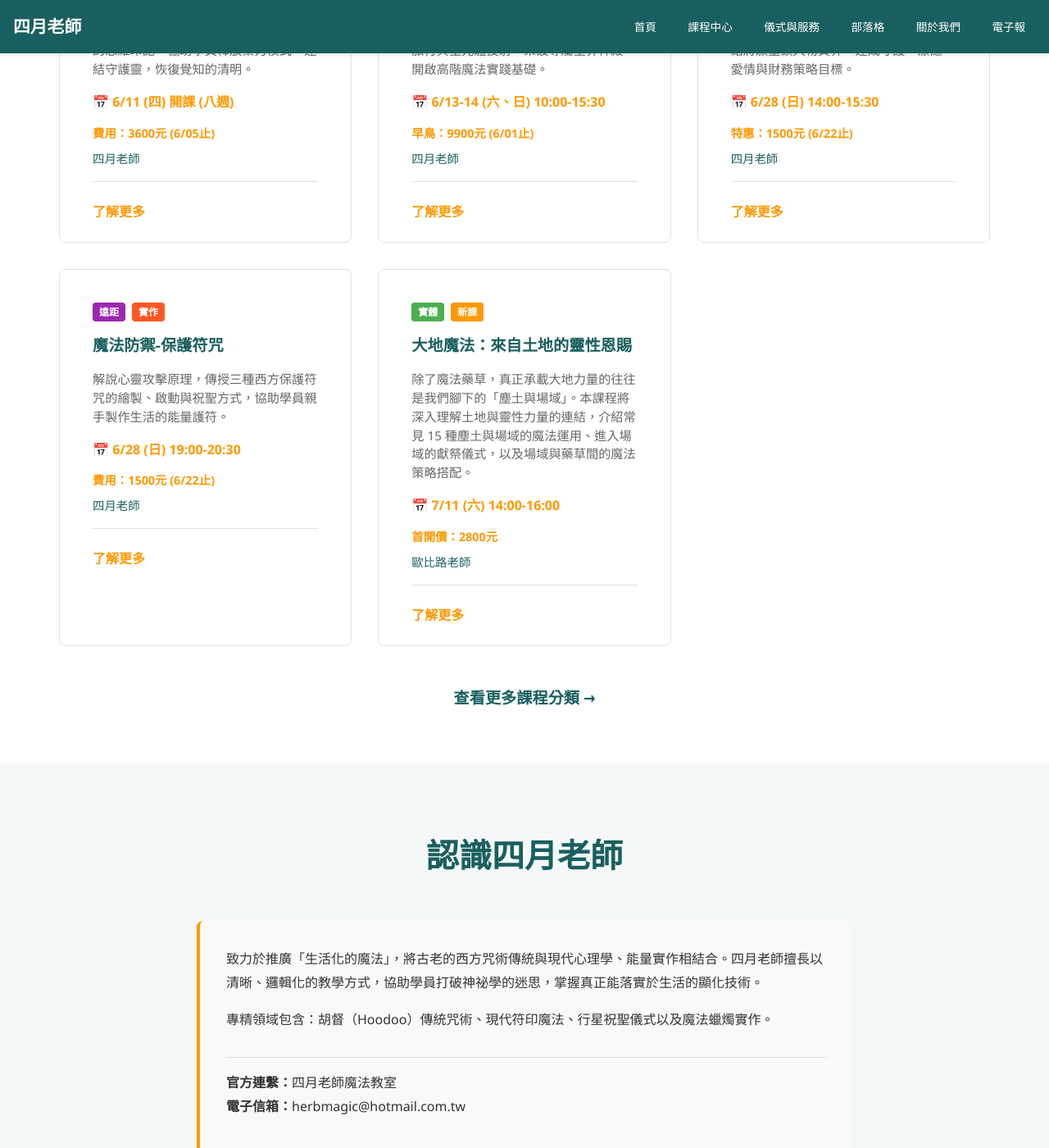
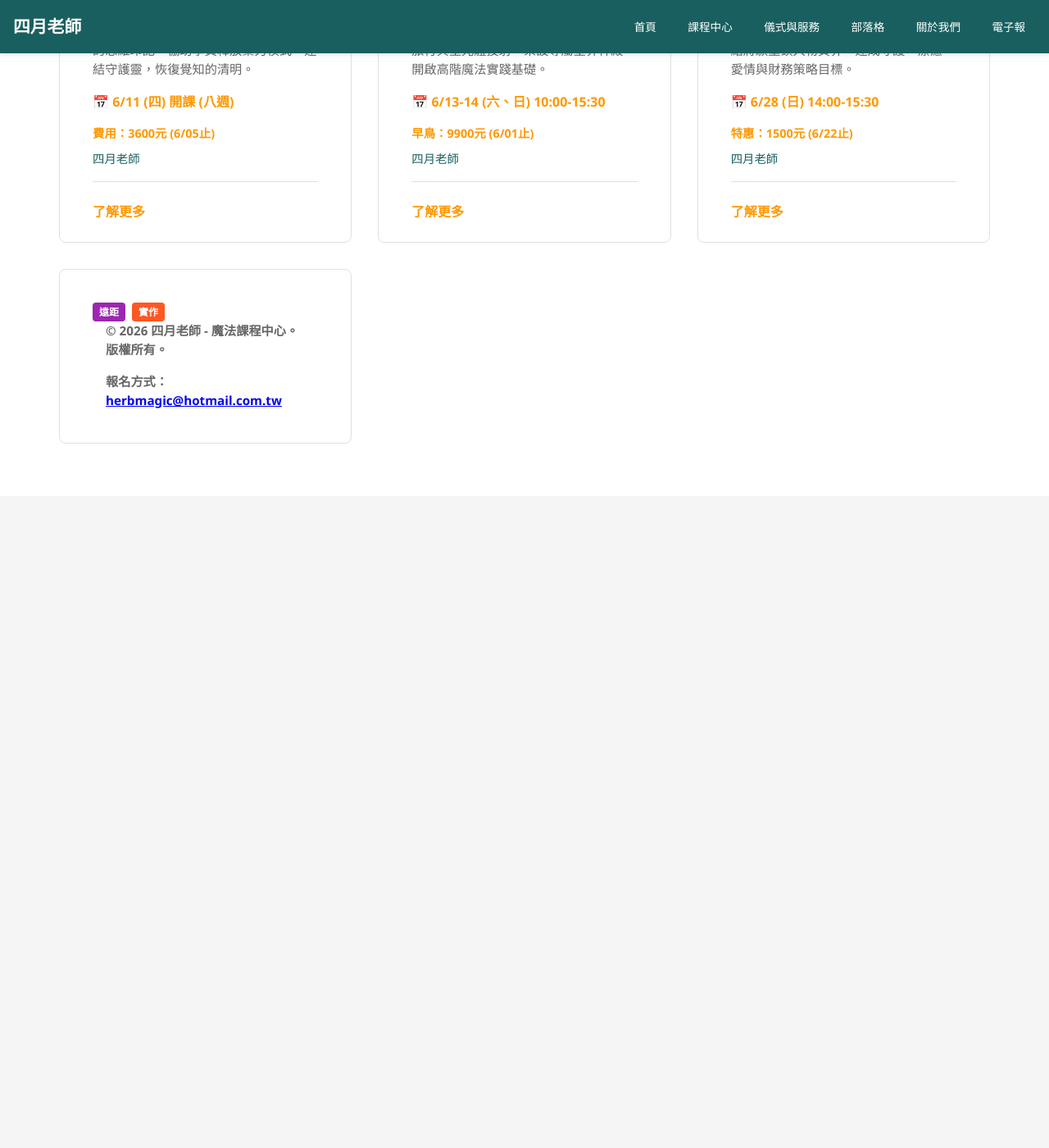
Before and after one commit to light4uliuphone-lang/hoodoo, a Jekyll site: the page built from index.html, in a window 1280 px wide and 1400 px high, scrolled down 747 px. Shown: the whole window at 82% size. Built offline with Jekyll 4.4.1, drawn with Linux system fonts in a browser that asks for light colours; after the commit the page ends 1352 px from its top, so only the background shows below that.

Commit message:
Update index.html

```diff
--- a/index.html
+++ b/index.html
@@ -73,68 +73,4 @@ description: 探索四月老師的魔法教學中心，提供專業胡督(Hoodoo
                     <span style="background-color: #9c27b0; color: white; padding: 2px 8px; border-radius: 4px; font-size: 0.75rem; font-weight: bold;">遠距</span>
                     <span style="background-color: #ff5722; color: white; padding: 2px 8px; border-radius: 4px; font-size: 0.75rem; font-weight: bold;">實作</span>
                 </div>
-                <h3 style="margin-top: 1rem; padding: 0 1rem;">魔法防禦-保護符咒</h3>
-                <div style="padding: 0 1rem;">
-                    <p>解說心靈攻擊原理，傳授三種西方保護符咒的繪製、啟動與祝聖方式，協助學員親手製作生活的能量護符。</p>
-                    <div class="course-info">
-                        <div style="margin-bottom: 5px; color: #ff9800; font-weight: bold;">📅 6/28 (日) 19:00-20:30</div>
-                        <span class="price">費用：1500元 (6/22止)</span>
-                        <span class="teacher">四月老師</span>
-                    </div>
-                    <a href="/courses/course-protection-05/" class="learn-more">了解更多</a>
-                </div>
-            </div>
-
-            <div class="course-card">
-                <div style="display: flex; gap: 8px; padding: 1rem 1rem 0;">
-                    <span style="background-color: #4caf50; color: white; padding: 2px 8px; border-radius: 4px; font-size: 0.75rem; font-weight: bold;">實體</span>
-                    <span style="background-color: #ff9800; color: white; padding: 2px 8px; border-radius: 4px; font-size: 0.75rem; font-weight: bold;">新課</span>
-                </div>
-                <h3 style="margin-top: 1rem; padding: 0 1rem;">大地魔法：來自土地的靈性恩賜</h3>
-                <div style="padding: 0 1rem;">
-                    <p>除了魔法藥草，真正承載大地力量的往往是我們腳下的「塵土與場域」。本課程將深入理解土地與靈性力量的連結，介紹常見 15 種塵土與場域的魔法運用、進入場域的獻祭儀式，以及場域與藥草間的魔法策略搭配。</p>
-                    <div class="course-info">
-                        <div style="margin-bottom: 5px; color: #ff9800; font-weight: bold;">📅 7/11 (六) 14:00-16:00</div>
-                        <span class="price">首開價：2800元</span>
-                        <span class="teacher">歐比路老師</span>
-                    </div>
-                    <a href="/courses/course-020/" class="learn-more">了解更多</a>
-                </div>
-            </div>
-
-        </div>
-        <div style="text-align: center; margin-top: 3rem;">
-            <a href="/course/" style="color: #1a5f5f; font-weight: bold; text-decoration: none; font-size: 1.2rem;">查看更多課程分類 →</a>
-        </div>
-    </div>
-</section>
-
-<section class="about-teacher" style="background-color: #f4f8f8; padding: 5rem 0;">
-    <div class="container">
-        <h2 style="color: #1a5f5f; text-align: center; margin-bottom: 3rem;">認識四月老師</h2>
-        <div class="teacher-content" style="max-width: 800px; margin: 0 auto;">
-            <div class="teacher-text" style="line-height: 1.8; color: #444;">
-                <p>致力於推廣「生活化的魔法」，將古老的西方咒術傳統與現代心理學、能量實作相結合。四月老師擅長以清晰、邏輯化的教學方式，協助學員打破神祕學的迷思，掌握真正能落實於生活的顯化技術。</p>
-                <p>專精領域包含：胡督（Hoodoo）傳統咒術、現代符印魔法、行星祝聖儀式以及魔法蠟燭實作。</p>
-                <p style="margin-top: 2rem; border-top: 1px solid #ddd; padding-top: 1rem;">
-                    <strong>官方連繫：</strong>四月老師魔法教室<br>
-                    <strong>電子信箱：</strong>{{ site.email | default: 'herbmagic@hotmail.com.tw' }}
-                </p>
-            </div>
-        </div>
-    </div>
-</section>
-
-<script type="application/ld+json">
-{
-  "@context": "https://schema.org",
-  "@type": "EducationalOrganization",
-  "name": "四月老師 - 魔法課程中心",
-  "description": "提供專業胡督(Hoodoo)、藥草魔法與策略魔法教學課程。",
-  "url": "http://hoodoo.pro/",
-  "address": {
-    "@type": "PostalAddress",
-    "addressCountry": "TW"
-  }
-}
-</script>
+                <h3 style="
```
